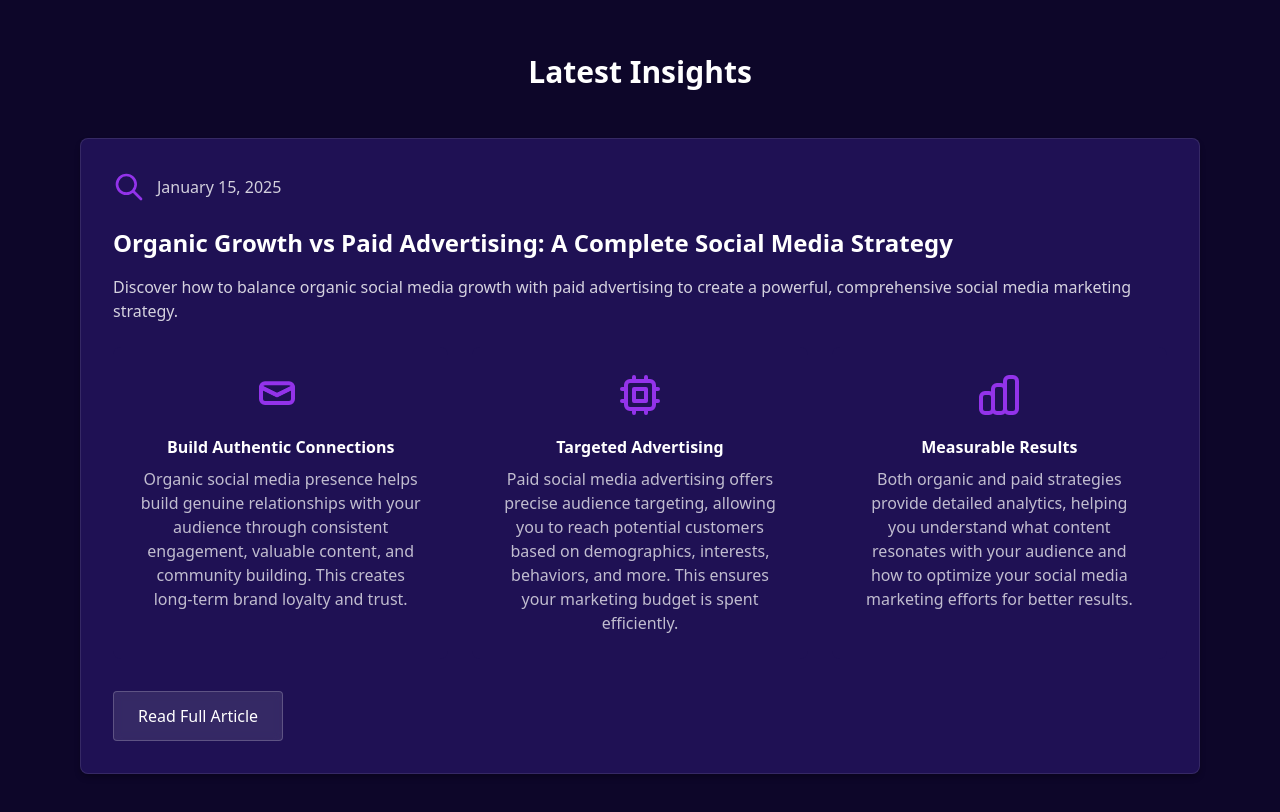
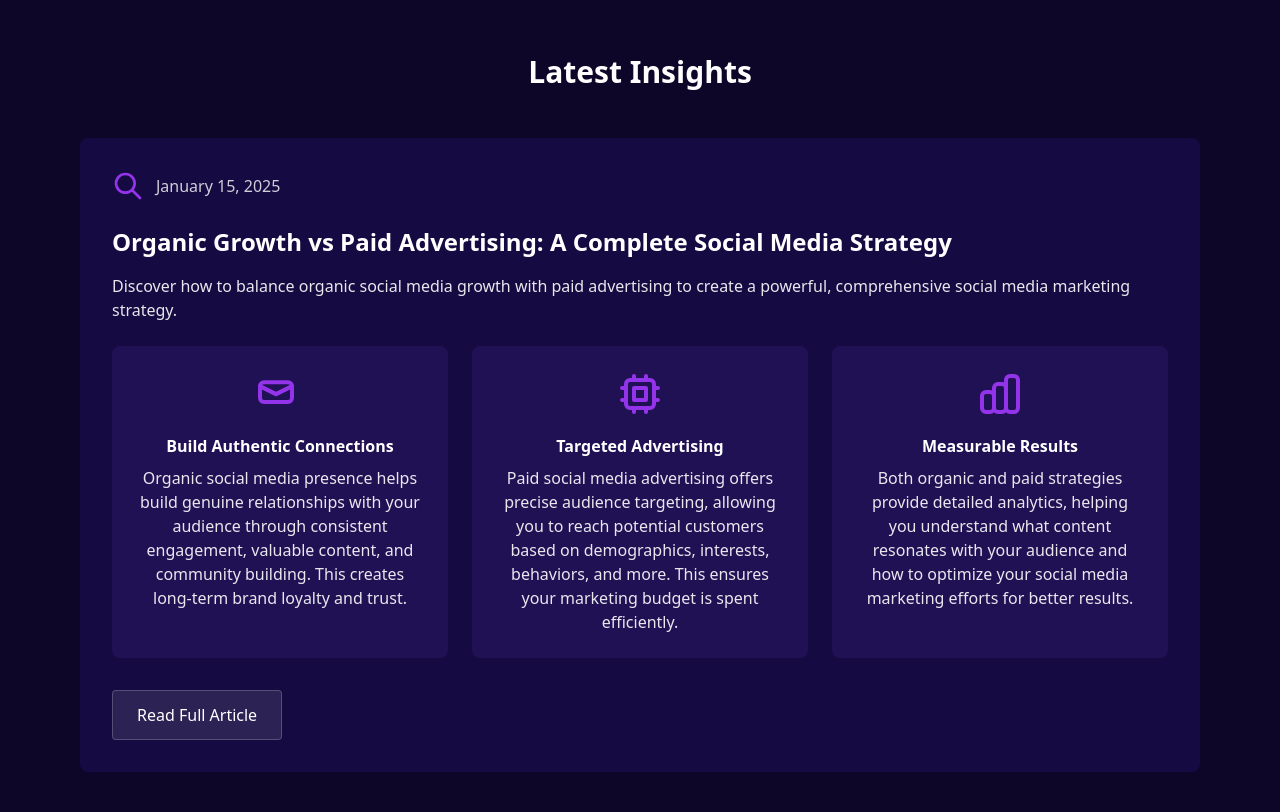
Before and after one commit to alaricjames/signal-media-project, a React (Vite) app: page / in a window 1280 px wide. Shown: the part 2080-2892 px from the top of the page. Built offline with nearby package versions, Linux system fonts and the light colour scheme.

Commit message:
blog boxed continues

```diff
--- a/src/components/Blog.jsx
+++ b/src/components/Blog.jsx
@@ -36,8 +36,7 @@ const Blog = () => {
         <h2 className="text-3xl font-bold text-center mb-12 text-white">Latest Insights</h2>
 
         {/* Featured Blog Post */}
-        <div className="card-surface blog-card rounded-lg overflow-hidden mb-12">
-          <div className="p-8">
+        <div style={{ background: '#150a41' }} className="rounded-lg overflow-hidden mb-12 p-8">
           <div className="flex items-center mb-6">
             <svg className="h-8 w-8 text-purple-600 mr-3" fill="none" stroke="currentColor" viewBox="0 0 24 24">
               <path strokeLinecap="round" strokeLinejoin="round" strokeWidth="2" d="M21 21l-6-6m2-5a7 7 0 11-14 0 7 7 0 0114 0z"/>
@@ -45,11 +44,15 @@ const Blog = () => {
             <span className="text-white opacity-80">{featuredPost.date}</span>
           </div>
           <h3 className="text-2xl font-bold mb-4 text-white">{featuredPost.title}</h3>
-            <p className="text-white opacity-90 mb-6">{featuredPost.summary}</p>
+          <p style={{ color: 'rgba(255, 255, 255, 0.9)' }} className="mb-6">{featuredPost.summary}</p>
 
           <div className="grid md:grid-cols-3 gap-6 mb-8">
             {(featuredPost.content.benefits || []).slice(0, 3).map((benefit, index) => (
-                <div key={index} className="blog-card p-6 rounded-lg text-center">
+              <div
+                key={index}
+                style={{ background: '#1f1154' }}
+                className="p-6 rounded-lg text-center"
+              >
                 <svg
                   className="h-12 w-12 text-purple-600 mx-auto mb-4"
                   fill="none"
@@ -66,8 +69,8 @@ const Blog = () => {
                     />
                   ))}
                 </svg>
-                  <h4 className="font-semibold mb-2 text-white">{benefit.title}</h4>
-                  <p className="text-white opacity-80">{benefit.description}</p>
+                <h4 style={{ color: 'white' }} className="font-semibold mb-2">{benefit.title}</h4>
+                <p style={{ color: 'rgba(255, 255, 255, 0.9)' }}>{benefit.description}</p>
               </div>
             ))}
           </div>
@@ -81,7 +84,6 @@ const Blog = () => {
         </div>
       </div>
     </div>
-    </div>
   );
 };
 
```
Lines whose indentation alone changed are shown as unchanged.
